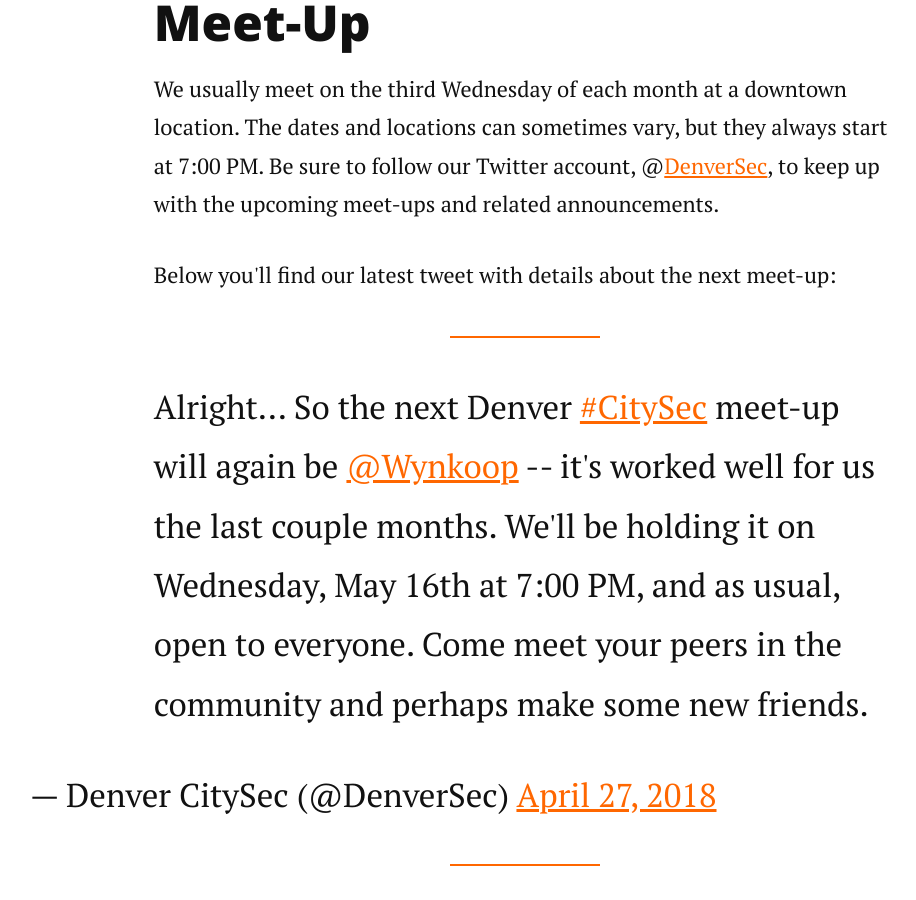
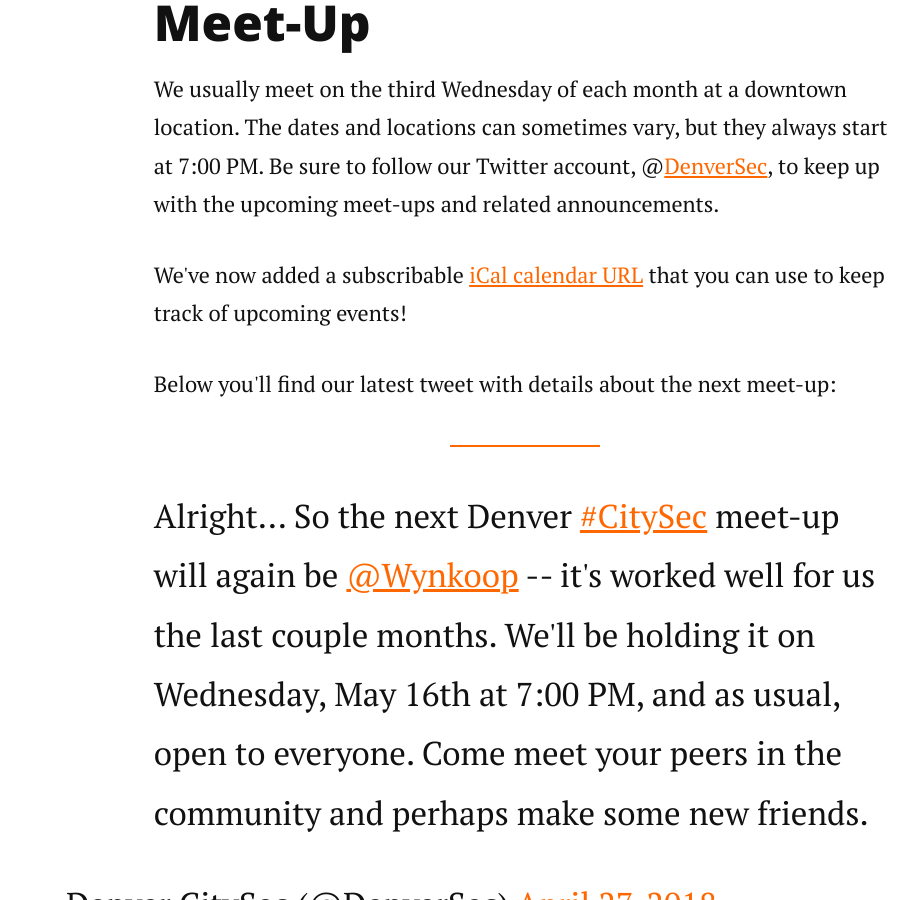
Before and after one commit to denversec/denversec.github.io, a Jekyll site: the page built from index.html, in a window 1280 px wide and 900 px high, scrolled down 727 px. Shown: the whole window, without its empty margins (115-1031 px from the left). Built offline with Jekyll 4.4.1, drawn with Linux system fonts in a browser that asks for light colours; nearby versions of some CDN libraries; comment, search, counter and statistics services are not loaded.

Commit message:
Add calendar link to body of site

```diff
--- a/index.html
+++ b/index.html
@@ -10,6 +10,7 @@
 
   <h2 id="meetup">Meet-Up</h2>
 	<p>We usually meet on the third Wednesday of each month at a downtown location. The dates and locations can sometimes vary, but they always start at 7:00 PM. Be sure to follow our Twitter account, @<a href="https://twitter.com/DenverSec" target="_blank">DenverSec</a>, to keep up with the upcoming meet-ups and related announcements.</p>
+  <p>We've now added a subscribable <a href="/meetups.ics">iCal calendar URL</a> that you can use to keep track of upcoming events!</p>
   <p>Below you'll find our latest tweet with details about the next meet-up:</p>
   <p>
     <blockquote class="twitter-tweet" data-lang="en"><p lang="en" dir="ltr">Alright... So the next Denver <a href="https://twitter.com/hashtag/CitySec?src=hash&amp;ref_src=twsrc%5Etfw">#CitySec</a> meet-up will again be <a href="https://twitter.com/Wynkoop?ref_src=twsrc%5Etfw">@Wynkoop</a> -- it&#39;s worked well for us the last couple months. We&#39;ll be holding it on Wednesday, May 16th at 7:00 PM, and as usual, open to everyone. Come meet your peers in the community and perhaps make some new friends.</p>&mdash; Denver CitySec (@DenverSec) <a href="https://twitter.com/DenverSec/status/989925848714100736?ref_src=twsrc%5Etfw">April 27, 2018</a></blockquote>
```
